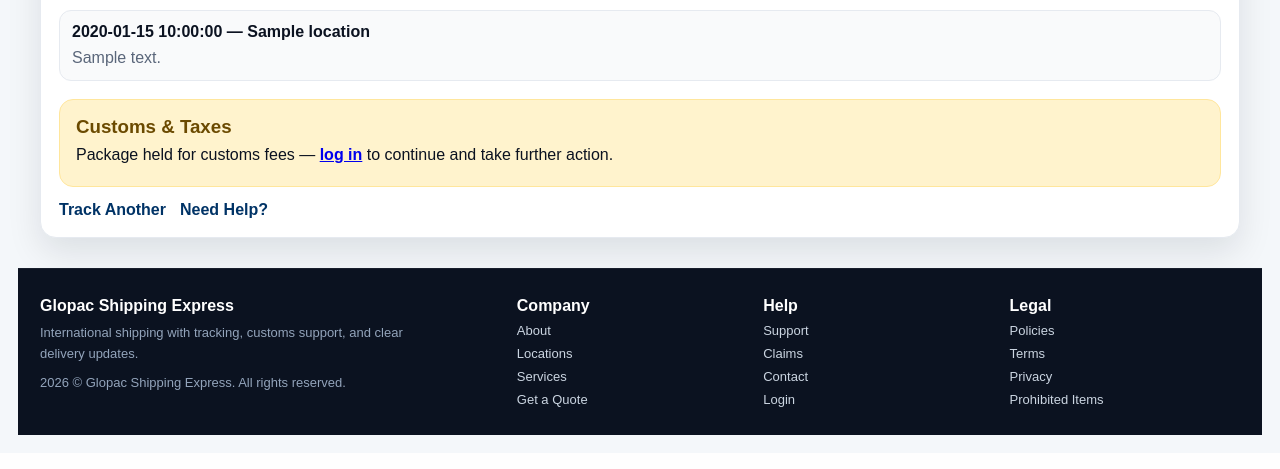
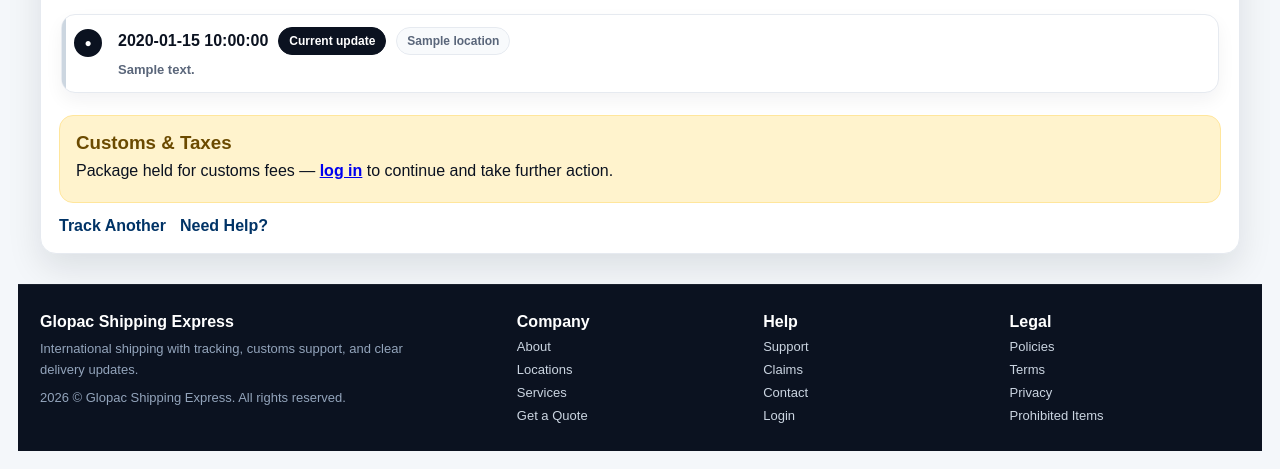
Before and after one commit to derrbdreblove-dot/glopacshipping, a Flask app: template templates/track.html in a window 1280 px wide. Shown: the part 892-1361 px from the top of the page. Before the commit the page ends 1327 px from the top, so only its background shows below. Run offline with Flask 3, Linux system fonts and the light colour scheme; the template is opened without the code that fills it: most values are stand-ins (such as "Sample title", 1, 10 or a date in 2020); some libraries are stand-ins or nearby versions.

Commit message:
Update track.html

```diff
--- a/templates/track.html
+++ b/templates/track.html
@@ -20,7 +20,7 @@
       --warn:#b36b00;
       --good:#1f8f4e;
 
-      /* Progress colors you asked for */
+      /* Progress colors */
       --activeInk:#0b1220;   /* current progress = black */
       --doneBg:#eaf7ef;      /* done = green */
       --doneBorder:#cfead9;
@@ -149,7 +149,6 @@
       box-shadow:0 6px 14px rgba(11,18,32,.05);
     }
 
-    /* A little “lively” highlight bar */
     .step::before{
       content:"";
       position:absolute;
@@ -158,7 +157,6 @@
       background:transparent;
     }
 
-    /* DONE = green (as requested) */
     .step.done{
       background:var(--doneBg);
       border-color:var(--doneBorder);
@@ -166,7 +164,6 @@
     }
     .step.done::before{ background: var(--doneText); }
 
-    /* CURRENT/ACTIVE = black (as requested) */
     .step.active{
       background:var(--activeBg);
       border-color:var(--activeBorder);
@@ -174,7 +171,6 @@
     }
     .step.active::before{ background:#ffffff; opacity:.9; }
 
-    /* Add subtle connector line under steps for desktop */
     .steps-wrap{ position:relative; }
     .steps-wrap:after{
       content:"";
@@ -191,20 +187,118 @@
 
     #map { height: 420px; margin: 16px 0; border-radius:14px; overflow:hidden; border:1px solid var(--line); box-shadow:0 10px 24px rgba(11,18,32,.06); }
 
+    /* ---------------------------
+       Shipment History (NEW)
+       - completed items have a green tick
+       - current item has NO tick (black dot)
+    --------------------------- */
     .timeline { margin: 18px 0; }
     .timeline h2{ margin:0 0 10px;color:var(--brand); }
 
-    .event {
-      border-left: 4px solid var(--brand);
-      padding: 12px 12px;
-      margin: 10px 0;
-      background: #f9fafb;
-      border-radius:12px;
+    .history{
+      display:flex;
+      flex-direction:column;
+      gap:10px;
+      padding: 4px 2px;
+    }
+
+    .event{
+      display:grid;
+      grid-template-columns: 32px 1fr;
+      gap:12px;
+      align-items:flex-start;
       border:1px solid var(--line);
+      border-radius:14px;
+      background:#fff;
+      box-shadow:0 8px 18px rgba(11,18,32,.05);
+      padding:12px;
+      position:relative;
+      overflow:hidden;
     }
-    .event .d{ font-weight:900; }
-    .event .m{ color:var(--muted); margin-top:6px; line-height:1.35; }
 
+    .event::before{
+      content:"";
+      position:absolute;
+      left:0; top:0; bottom:0;
+      width:4px;
+      background: rgba(0,51,102,.20);
+    }
+
+    .icon{
+      width:28px; height:28px;
+      border-radius:999px;
+      display:flex;
+      align-items:center;
+      justify-content:center;
+      font-weight:900;
+      font-size:14px;
+      margin-top:2px;
+      border:2px solid var(--line);
+      color:var(--muted);
+      background:#f8fafc;
+      flex:0 0 auto;
+    }
+
+    /* Completed = green tick */
+    .icon.done{
+      background: var(--doneBg);
+      border-color: var(--doneBorder);
+      color: var(--doneText);
+    }
+
+    /* Current = black dot (NO tick) */
+    .icon.current{
+      background:#0b1220;
+      border-color:#0b1220;
+      color:#fff;
+      font-size:12px;
+    }
+
+    .event-head{
+      display:flex;
+      flex-wrap:wrap;
+      gap:8px 10px;
+      align-items:center;
+      margin-bottom:6px;
+    }
+
+    .event-date{
+      font-weight:900;
+      color:#0b1220;
+    }
+
+    .event-pill{
+      display:inline-flex;
+      align-items:center;
+      padding:6px 10px;
+      border-radius:999px;
+      font-weight:900;
+      font-size:12px;
+      border:1px solid var(--line);
+      background:#f8fafc;
+      color:var(--muted);
+    }
+
+    .event-pill.current{
+      background:#0b1220;
+      border-color:#0b1220;
+      color:#fff;
+    }
+
+    .event-pill.done{
+      background: var(--doneBg);
+      border-color: var(--doneBorder);
+      color: var(--doneText);
+    }
+
+    .event-desc{
+      color: var(--muted);
+      line-height:1.45;
+      font-weight:700;
+      font-size:13px;
+    }
+
+    /* Fees */
     .fees { background: #fff3cd; padding: 16px; border-radius: 14px; margin: 14px 0; border:1px solid #ffe69c; }
     .pay-btn {
       display: inline-block; background: var(--good); color: white; padding: 12px 22px;
@@ -223,6 +317,7 @@
       .steps-wrap:after{ display:none; }
       .nav{ display:none; }
       #map{ height:360px; }
+      .event{ grid-template-columns: 28px 1fr; }
     }
   </style>
 </head>
@@ -319,12 +414,42 @@
 
     <div class="timeline">
       <h2>Shipment History</h2>
-      {% for event in events %}
-        <div class="event">
-          <div class="d">{{ event.date }} — {{ event.location }}</div>
-          <div class="m">{{ event.description }}</div>
-        </div>
-      {% endfor %}
+
+      {# Determine which history item is the "current" one (the last item) #}
+      {% set last_index = (events|length) - 1 %}
+
+      <div class="history">
+        {% for event in events %}
+          {% set is_current = (loop.index0 == last_index) %}
+          {% set loc_raw = (event.location or '') %}
+          {# Replace "Admin Update" with "Shipment Update" for cleaner user-facing text #}
+          {% set loc = 'Shipment Update' if loc_raw|lower == 'admin update' else loc_raw %}
+
+          <div class="event">
+            <div class="icon {{ 'current' if is_current else 'done' }}">
+              {% if is_current %}
+                ●
+              {% else %}
+                ✓
+              {% endif %}
+            </div>
+
+            <div>
+              <div class="event-head">
+                <div class="event-date">{{ event.date }}</div>
+
+                <div class="event-pill {{ 'current' if is_current else 'done' }}">
+                  {{ 'Current update' if is_current else 'Completed' }}
+                </div>
+
+                <div class="event-pill">{{ loc }}</div>
+              </div>
+
+              <div class="event-desc">{{ event.description }}</div>
+            </div>
+          </div>
+        {% endfor %}
+      </div>
     </div>
 
     {% if fees and (fees.exists or (fees.amount is defined)) and (not fees.paid) %}
```
